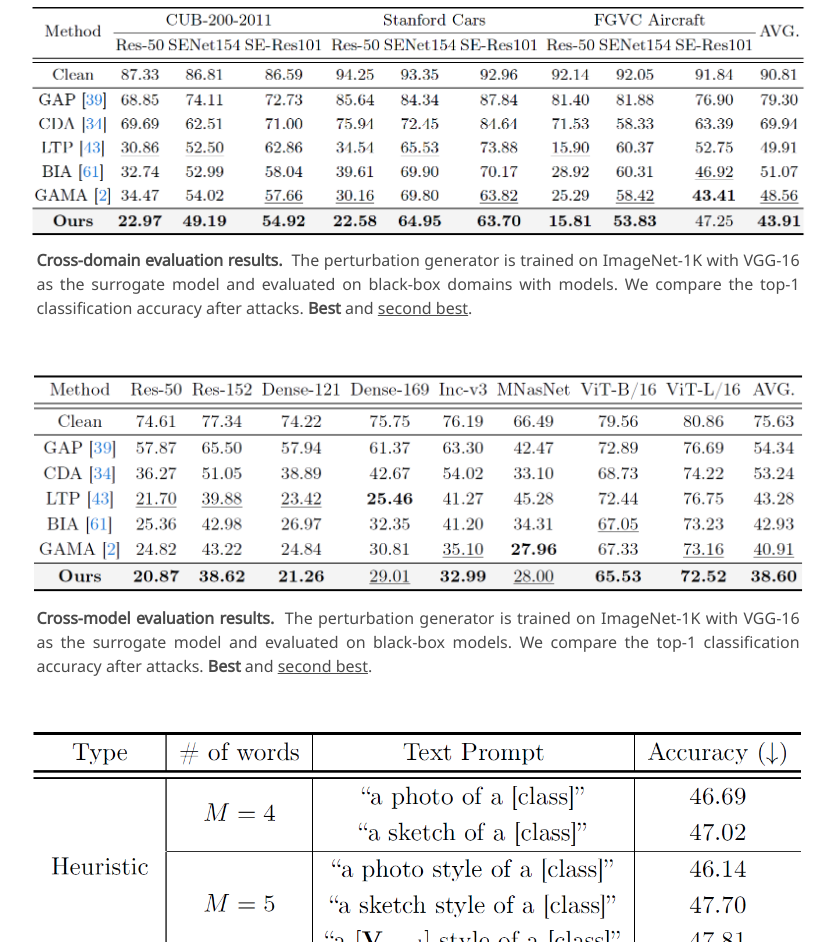
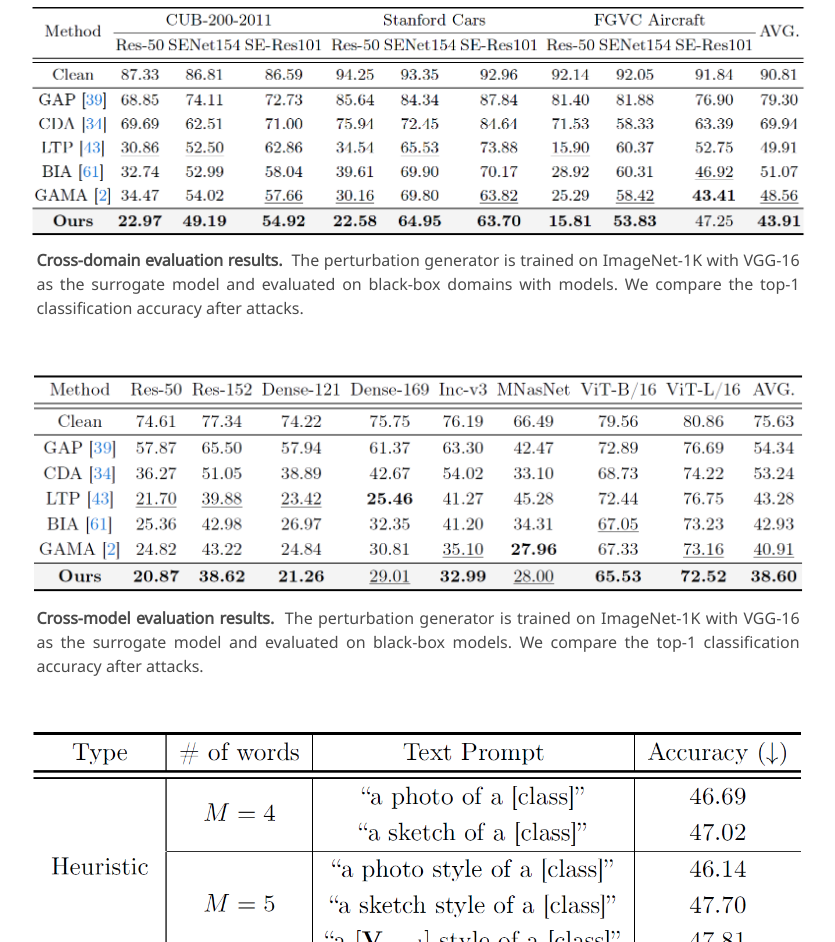
Before and after one commit to PDCL-Attack/PDCL-Attack.github.io, a plain HTML site: page index.html in a window 1280 px wide. Shown: the part 2459-3401 px from the top of the page, without its empty margins (222-1057 px from the left). Drawn offline with nearby package versions, Linux system fonts and the light colour scheme; some icons are missing; a web font is replaced by a local one.

Commit message:
Update index.html

```diff
--- a/index.html
+++ b/index.html
@@ -113,7 +113,7 @@
     On the adversary's side, two clear challenges arise: (a) Generating effective prompt-driven feature guidance, and (b) Identifying robust prompts which maximize the effectiveness.
       <br><br>
       <div class="gray-box-custom" style="margin-top:-12px">
-        <b>PDCL-Attack</b> enhances the transferable attacks by leveraging the representative text feature guidance.
+        <b>PDCL-Attack</b> enhances transferable attacks via CLIP guidance and prompt learning.
       </div>
     </h2>
   </div>
@@ -208,7 +208,6 @@
             <b>Cross-domain evaluation results.</b>&nbsp;
             The perturbation generator is trained on ImageNet-1K with VGG-16 as the surrogate model and evaluated on black-box domains with models.
             We compare the top-1 classification accuracy after attacks.
-            <b>Best</b> and <u>second best</u>.
           </p>
         </div>
       </div>
@@ -233,7 +232,6 @@
             <b>Cross-model evaluation results.</b>&nbsp;
             The perturbation generator is trained on ImageNet-1K with VGG-16 as the surrogate model and evaluated on black-box models.
             We compare the top-1 classification accuracy after attacks.
-            <b>Best</b> and <u>second best</u>.
           </p>
         </div>
       </div>
@@ -257,7 +255,6 @@
           <p>
             <b>Effect of learnable context words.</b>&nbsp;
             Learnable context words outperform hand-crafted heuristic ones, and increasing their capacity further improves the attack effectiveness.
-            <b>Best</b> and <u>second best</u>.
           </p>
         </div>
       </div>
```
